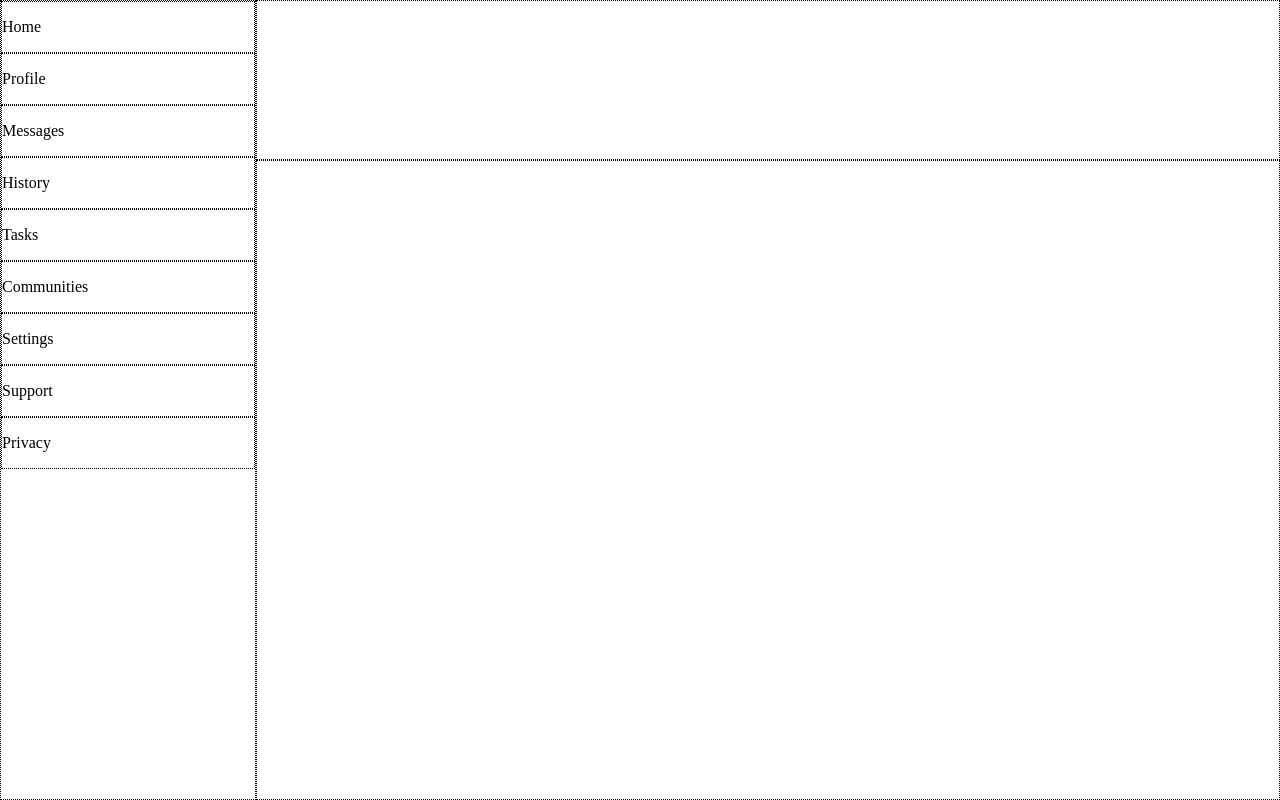
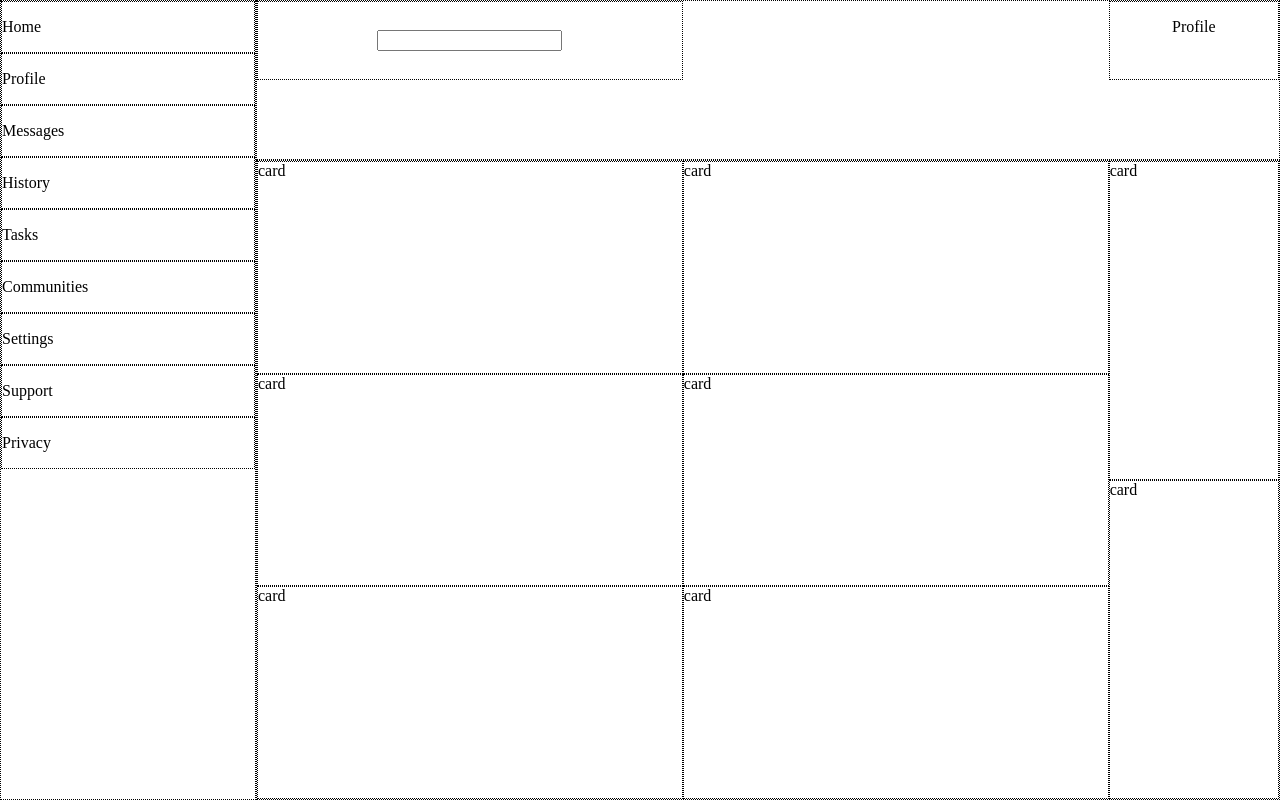
Before and after one commit to hripple46/admin-dashboard, a plain HTML site: page index.html in a window 1280 px wide. Drawn offline with Linux system fonts and the light colour scheme.

Commit message:
added detailed structure with individual grids

```diff
--- a/index.html
+++ b/index.html
@@ -38,8 +38,24 @@
           <p>Privacy</p>
         </div>
       </div>
-      <div class="header"></div>
-      <div class="mainContent"></div>
+      <div class="header">
+        <div class="searchBar">
+          <input type="text" />
+        </div>
+        <div class="profileSmall">
+          <p>Profile</p>
+        </div>
+      </div>
+      <div class="mainContent">
+        <div class="card1">card</div>
+        <div class="card2">card</div>
+        <div class="card3">card</div>
+        <div class="card4">card</div>
+        <div class="card5">card</div>
+        <div class="card6">card</div>
+        <div class="card7">card</div>
+        <div class="card8">card</div>
+      </div>
     </div>
   </body>
 </html>
--- a/styles.css
+++ b/styles.css
@@ -27,6 +27,24 @@ body {
 .header {
   grid-column: 2 / 3;
   grid-row: 1 / 2;
+  display: grid;
+  grid-template-columns: repeat(12, 1fr);
+  grid-template-rows: 1fr 1fr;
+}
+
+.searchBar {
+  grid-column: 1 / 6;
+  display: flex;
+  align-items: center;
+  justify-content: center;
+}
+
+input {
+  justify-self: center;
+}
+.profileSmall {
+  grid-column: -1 / -3;
+  text-align: center;
 }
 
 .mainContent {
@@ -34,4 +52,45 @@ body {
   grid-column-end: 3;
   grid-row-start: 2;
   grid-row-end: 3;
+  display: grid;
+  grid-template-columns: repeat(12, 1fr);
+  grid-template-rows: repeat(12, 1fr);
+  margin: 0;
+  border: none;
 }
+
+.card1 {
+  grid-column: 1 / 6;
+  grid-row: 1 / 5;
+}
+.card2 {
+  grid-column: 6 / 11;
+  grid-row: 1 / 5;
+}
+.card3 {
+  grid-column: 11 / 13;
+  grid-row: 1 / 7;
+}
+
+.card4 {
+  grid-column: 1 / 6;
+  grid-row: 5 / 9;
+}
+
+.card5 {
+  grid-column: 6 / 11;
+  grid-row: 5 / 9;
+}
+
+.card6 {
+  grid-column: 11 /13;
+  grid-row: 7/13;
+}
+.card7 {
+  grid-column: 1 / 6;
+  grid-row: 9 / 13;
+}
+.card8 {
+  grid-column: 6 / 11;
+  grid-row: 9 /13;
+}
```
